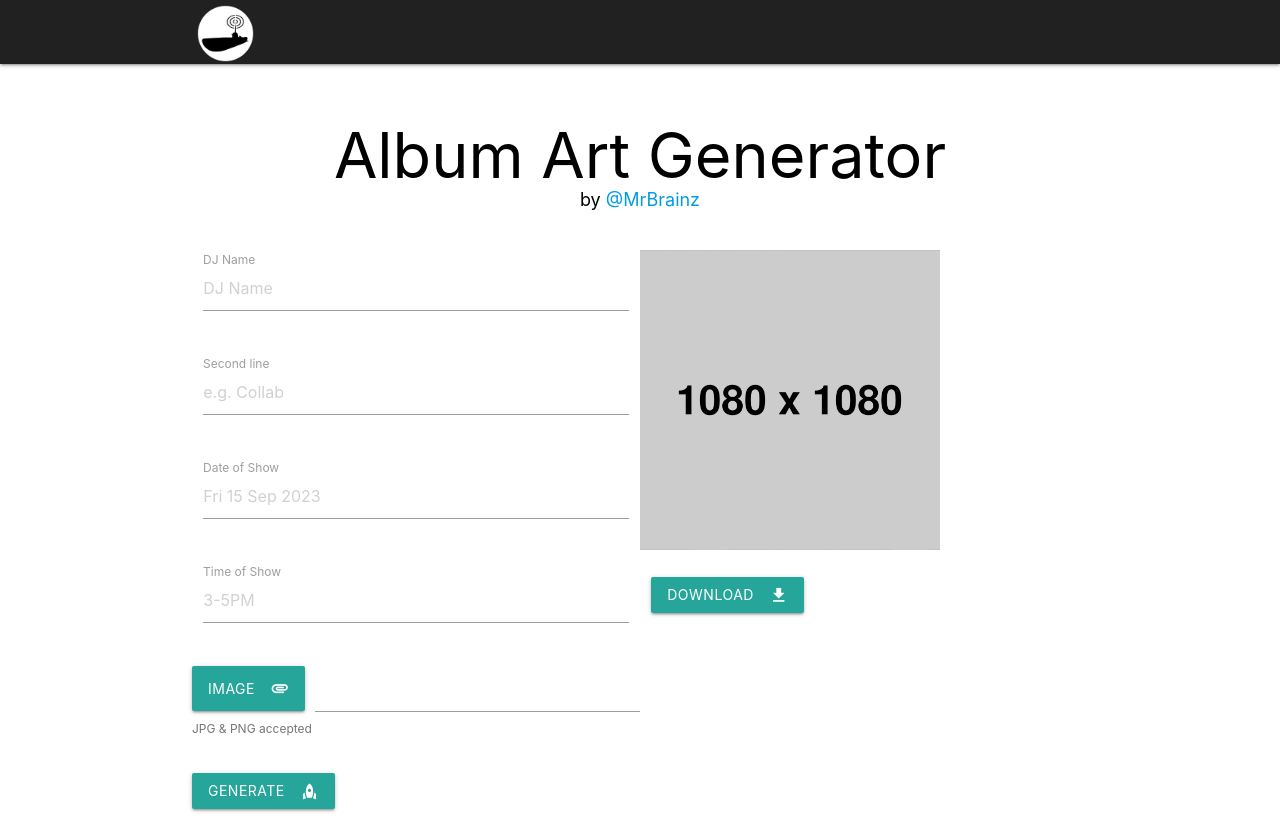
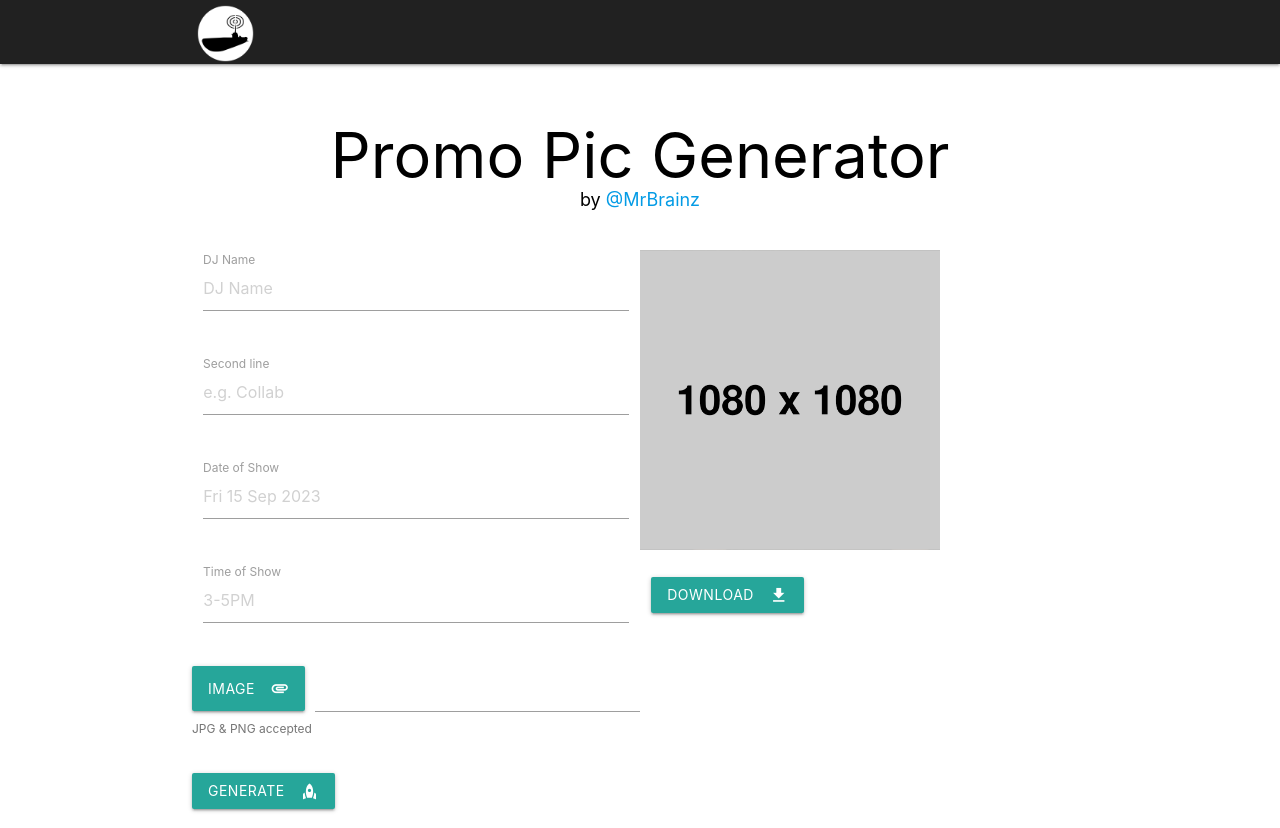
Before and after one commit to mrbrainz/album-art-generator, a PHP site: page / in a window 1280 px wide. Shown: the top 828 px of the page. Run offline with PHP 8.4, Linux system fonts and the light colour scheme.

Commit message:
Update index.php
Changing title from "Album Art" to "Promo Pic"

Signed-off-by: Atari420 <92850656+Atari420@users.noreply.github.com>

```diff
--- a/index.php
+++ b/index.php
@@ -8,7 +8,7 @@ if (getOption('debug')) {
 <!DOCTYPE html>
 <html>
     <head>
-        <title>Album Art Generator By BrainZ</title>
+        <title>Promo Pic Generator By BrainZ</title>
         <link href="https://fonts.googleapis.com/icon?family=Material+Icons" rel="stylesheet" />
         <link type="text/css" rel="stylesheet" href="css/materialize.min.css" media="screen,projection" />
         <link href="css/generator.css" type="text/css" rel="stylesheet" media="screen,projection" />
@@ -17,14 +17,14 @@ if (getOption('debug')) {
     <body class="<?php echo (!getOption("base64web")) ? 'nobase64 ' : ''; ?><?php echo (getOption("localimgpdf")) ? 'localimgpdf ' : ''; ?>loaded">
         <nav class="grey darken-4" role="navigation">
             <div class="nav-wrapper container">
-                <a id="logo-container" href="https://sub.fm" class="brand-logo">
+                <a id="logo-container" href="https://www.sub.fm" class="brand-logo">
                     <img src="img/sublogo.png" alt="sub.fm" />
                 </a>
             </div>
         </nav>
         <div class="section no-pad-bot" id="index-banner">
             <div class="container">
-                <h1 class="header center black-text">Album Art Generator</h1>
+                <h1 class="header center black-text">Promo Pic Generator</h1>
                 <h3 class="header center black-text">by <a href="https://x.com/mrbrainz">@MrBrainz</a></h3>
                 <br>
                 <div class="row">
```
